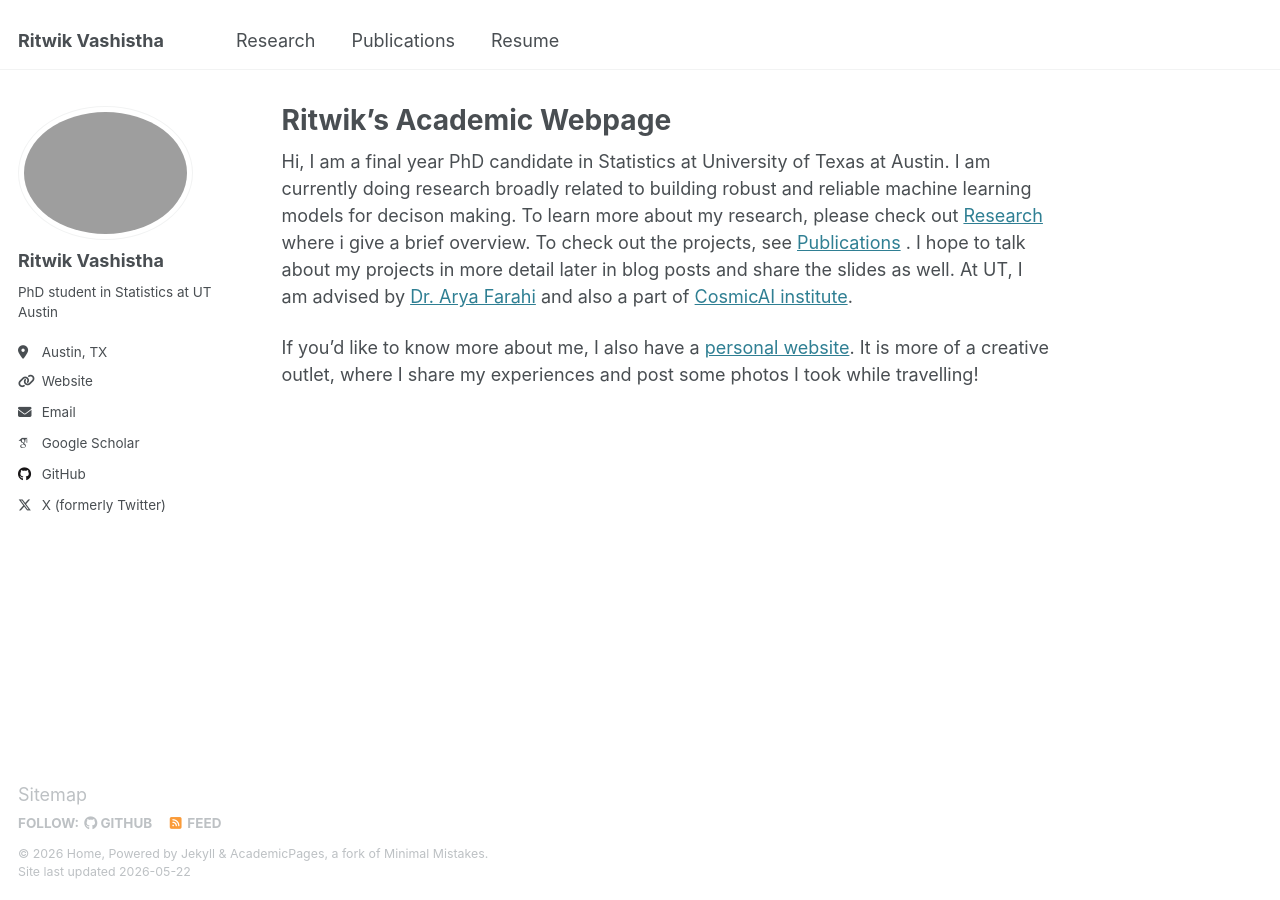
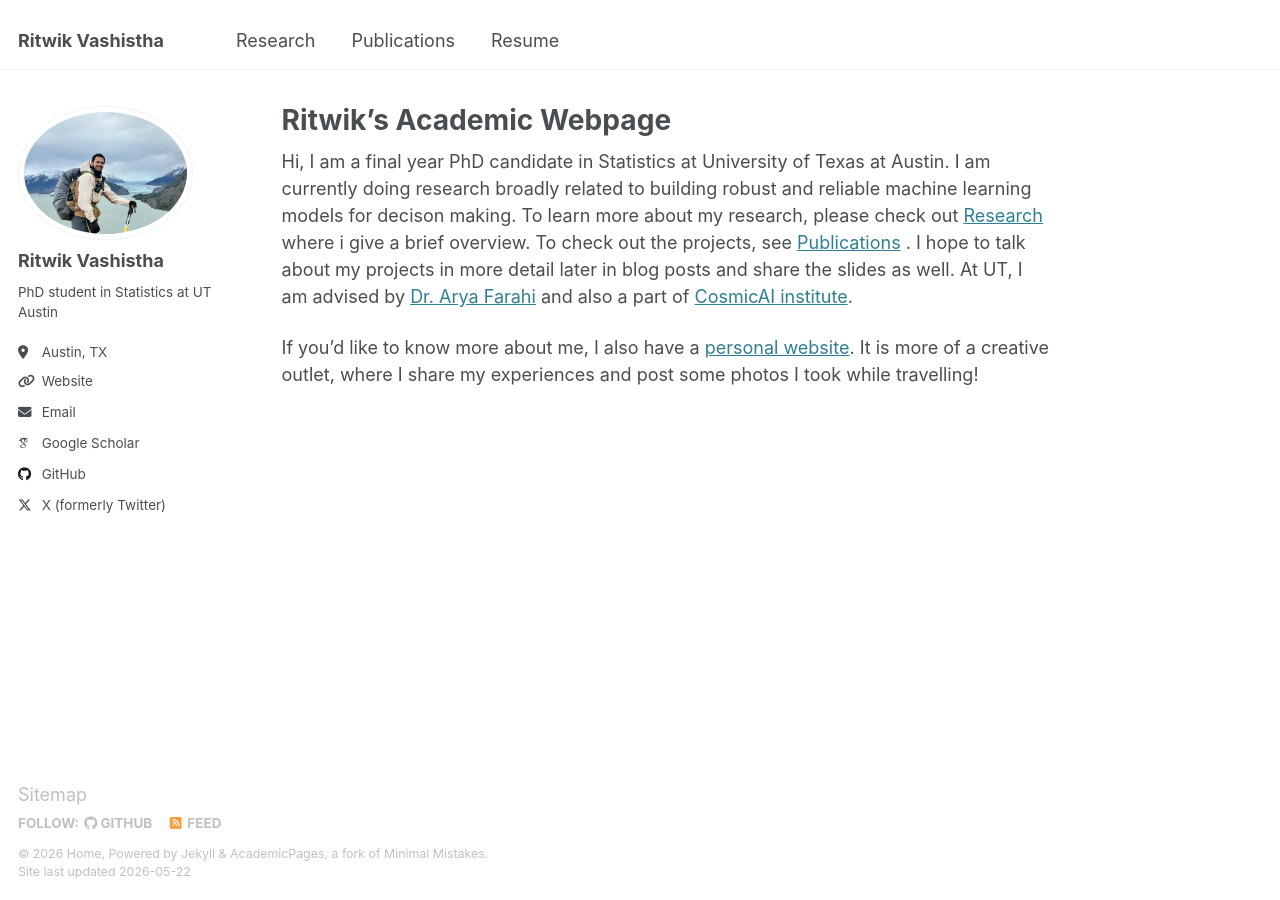
Before and after one commit to ritwikvashistha/ritwikvashistha.github.io, a Jekyll site: the page built from _pages/about.md, in a window 1280 px wide. Built offline with Jekyll 4.4.1, drawn with Linux system fonts in a browser that asks for light colours; some web fonts are replaced.

Commit message:
Update author avatar image in config

```diff
--- a/_config.yml
+++ b/_config.yml
@@ -22,7 +22,7 @@ repository               : "academicpages/academicpages.github.io"
 #               Additional customization can be done by editing /_includes/author-profile.html
 author:
   # Biographic information
-  avatar           : "profile photo.png"
+  avatar           : "IMG_0705.jpeg"
   name             : "Ritwik Vashistha"
   pronouns         : # example: "he/him"
   bio              : "PhD student in Statistics at UT Austin"
```
